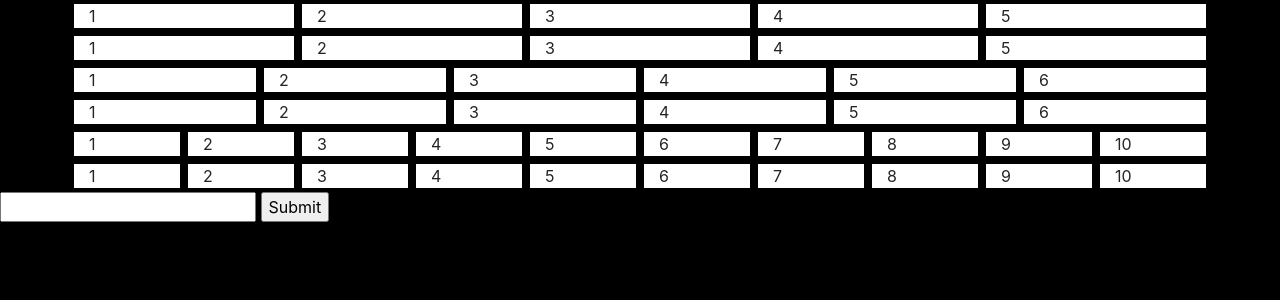
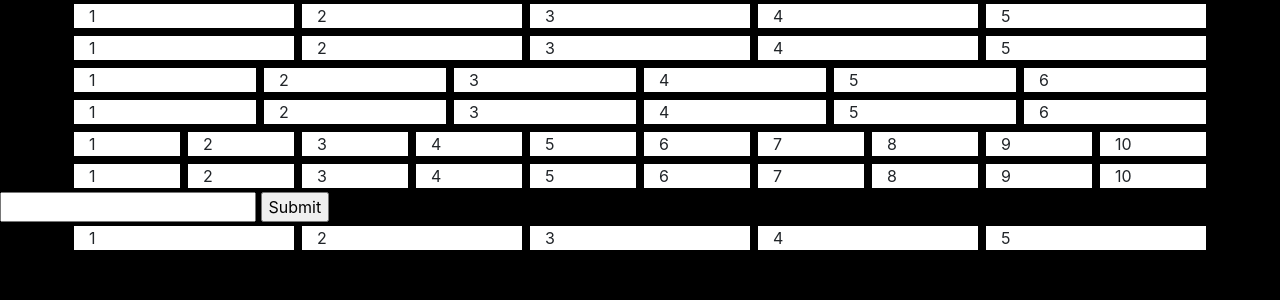
Before and after one commit to augustjanse/xmlsters, a PHP site: page / in a window 1280 px wide. Shown: the top 300 px of the page. Run offline with PHP 8.4, Linux system fonts and the light colour scheme; some libraries are stand-ins or nearby versions.

Commit message:
Add tray

```diff
--- a/client/css/index.css
+++ b/client/css/index.css
@@ -5,3 +5,7 @@ body {
 div .col {
     background-color: white;
 }
+
+img {
+    max-width: 100%;
+}
--- a/client/index.html
+++ b/client/index.html
@@ -172,5 +172,26 @@ GET chart (userid)
     <input type="text" name="mbid" id="mbid_box"/>
     <input type="submit" name="Submit" value="Submit">
 </form>
+
+<div id="tray" class="container">
+    <div class="row">
+        <div class="col m-1">
+            1
+        </div>
+        <div class="col m-1">
+            2
+        </div>
+        <div class="col m-1">
+            3
+        </div>
+        <div class="col m-1">
+            4
+        </div>
+        <div class="col m-1">
+            5
+        </div>
+    </div>
+</div>
+
 </body>
 </html>
--- a/client/js/index.js
+++ b/client/js/index.js
@@ -22,5 +22,5 @@ function addToTray(data) {
     // data.contents contains "See: [URL]"
     url = data.contents.match("See: (.*)")[1];
 
-    $("body").append('<img src="' + url + '">')
+    $("#tray").find(".col:not([data-full]):first").append('<img src="' + url + '">')
 }
```
